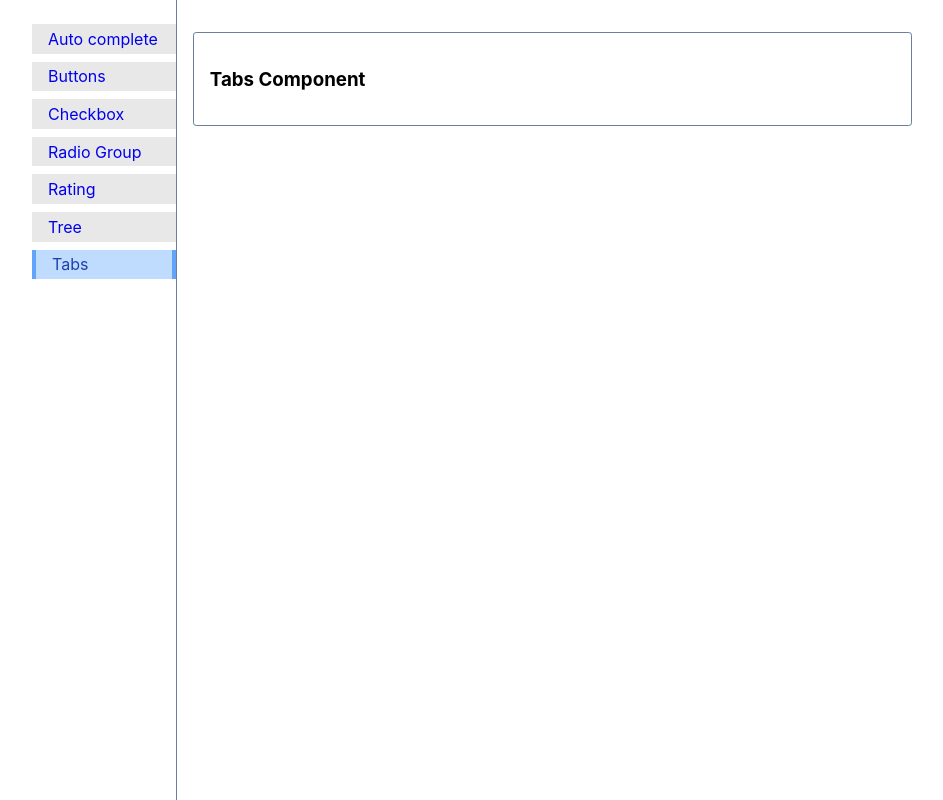
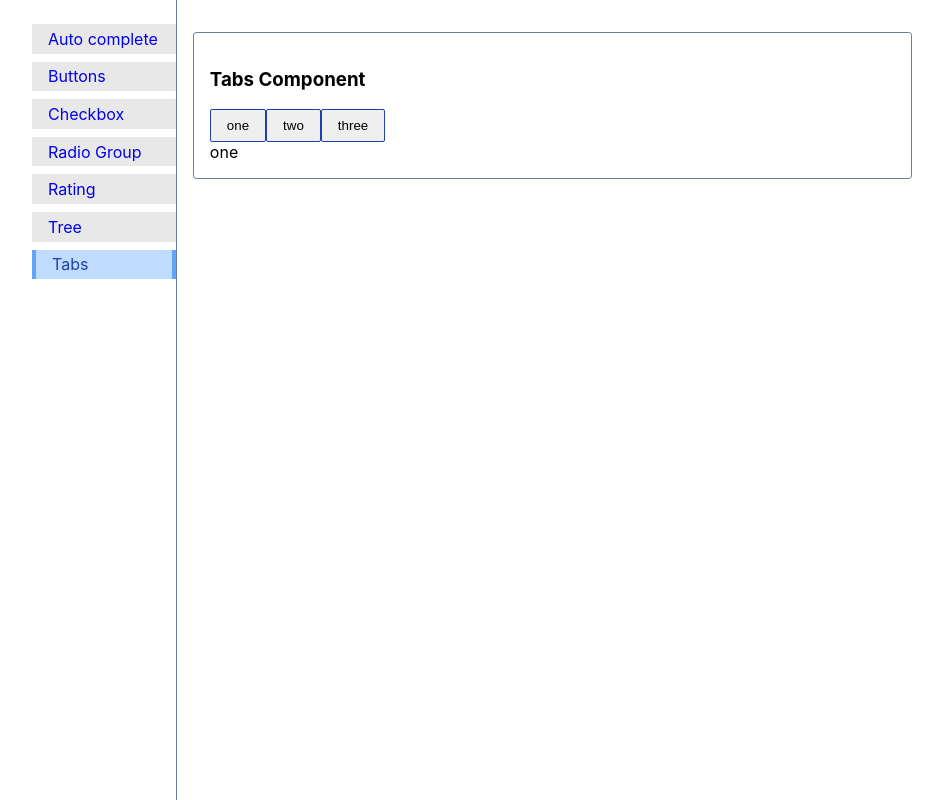
Before and after one commit to ARJITTHAKUR/components-lib, a React (Vite) app: page /components-lib/tabs in a window 1280 px wide. Shown: the whole page, without its empty margins (160-1103 px from the left). Built offline with nearby package versions, Linux system fonts and the light colour scheme.

Commit message:
implemented tabs

```diff
--- /dev/null
+++ b/src/components/tabs/style.module.css
@@ -0,0 +1,14 @@
+@import url("../../global/variable.css");
+
+
+
+.tabs_button{
+    border: 1px solid var(--light-text-color);
+    border-radius: 2px;
+    appearance: unset;
+    padding: 0.5rem 1rem;
+}
+
+.tabs_button:hover{
+    background-color: var(--light_text_white);
+}
--- a/src/components/tabs/tab.tsx
+++ b/src/components/tabs/tab.tsx
@@ -1,7 +1,9 @@
-export default function Tabs(){
-    return (
-        <>
+import classes from "./style.module.css"
+export default function Tab({ lable, index }) {
 
-        </>
-    )
+  return (
+    <>
+      <button className={classes.tabs_button} aria-controls={`internal-${index}`} data-internal-index={index}>{lable}</button>
+    </>
+  );
 }
--- /dev/null
+++ b/src/components/tabs/tabs.tsx
@@ -0,0 +1,22 @@
+import classes from "./style.module.css"
+
+interface props {
+    children : React.ReactNode,
+    setState : (number)=>void
+}
+export default function Tabs({children,setState} : props){
+    const handleChange = (e)=>{
+        // console.log(e)
+        // console.log("data props",e.target.dataset.internalIndex)
+        setState(e.target.dataset.internalIndex)
+    }
+    return (
+        <>
+            <div className={classes.tab_group} onClick={(e)=>handleChange(e)}>
+                {
+                    children
+                }
+            </div>
+        </>
+    )
+}
--- a/src/pages/tabs/tabspage.tsx
+++ b/src/pages/tabs/tabspage.tsx
@@ -1,12 +1,30 @@
+import { useState } from "react";
+import Tab from "../../components/tabs/tab";
+import Tabs from "../../components/tabs/tabs";
 
 export default function TabsPage() {
-
+  const [value, setValue] = useState('1');
   return (
     <>
       <div className="container">
         <section className="section-display">
           <h3>Tabs Component</h3>
-
+          <div>
+          <Tabs setState={setValue}>
+            <Tab lable={"one"} index={1}/>
+            <Tab lable={"two"} index={2}/>
+            <Tab lable={"three"} index={3}/>
+          </Tabs>
+          <div style={{display:value === '1' ? 'block' : 'none'}}>
+            one
+          </div>
+          <div style={{display:value === '2' ? 'block' : 'none'}}>
+            two
+          </div>
+          <div style={{display:value === '3' ? 'block' : 'none'}}>
+            three
+          </div>
+          </div>
         </section>
       </div>
     </>
```
